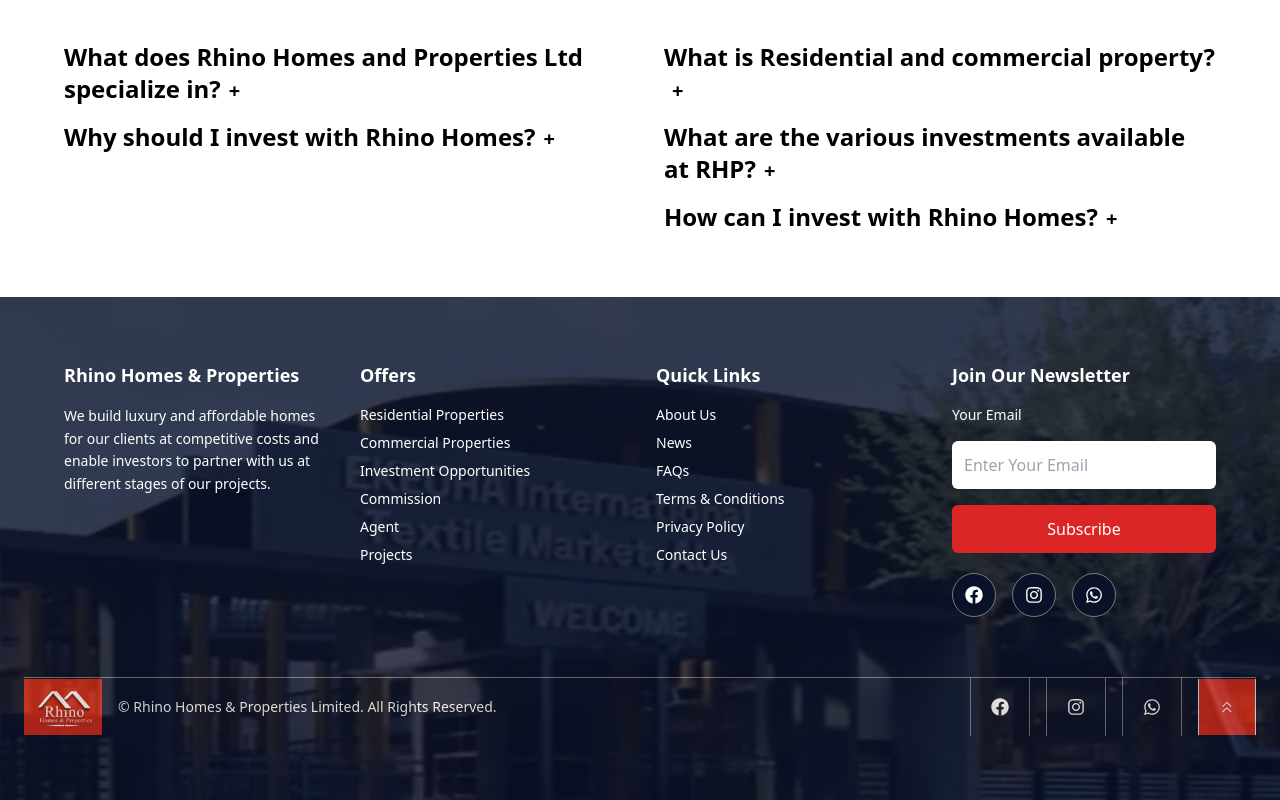
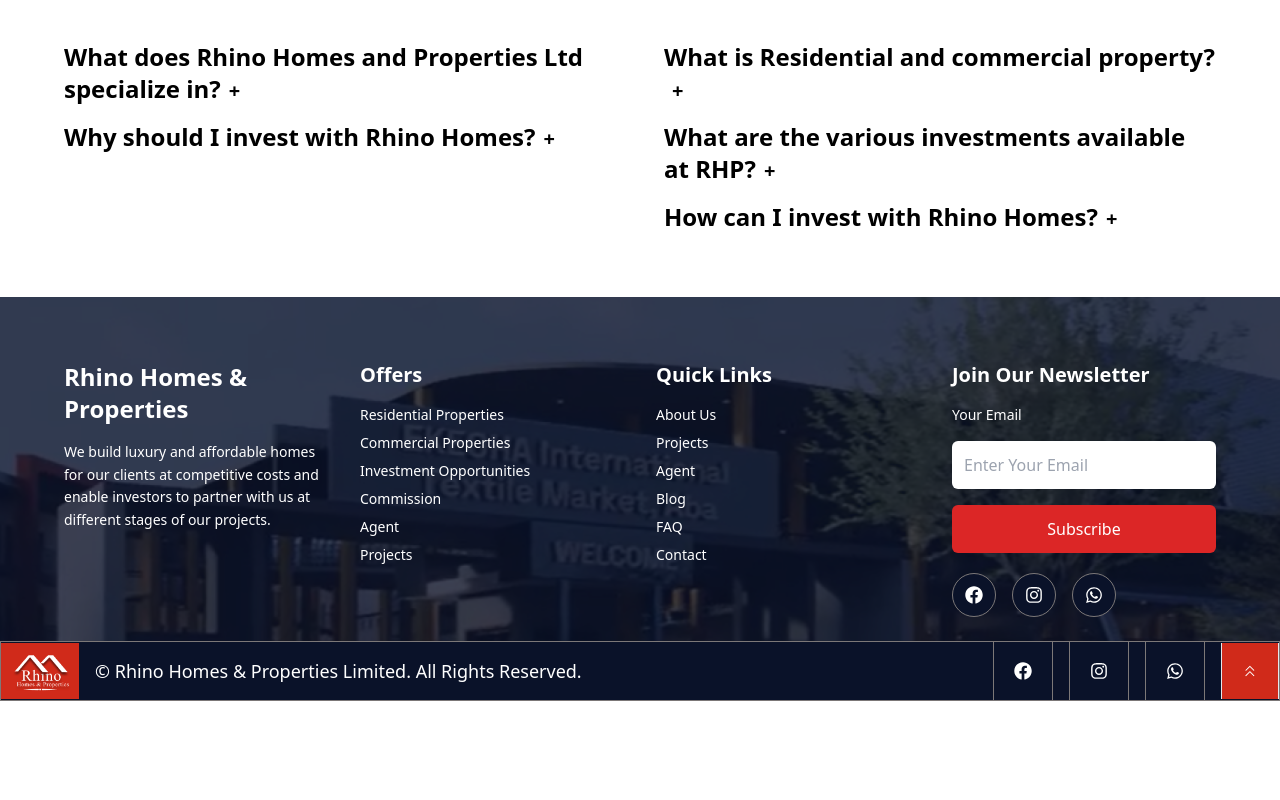
Before and after one commit to Ritephase1/rhp-website-fe, a Next.js app: page /faq in a window 1280 px wide. Shown: the part 854-1654 px from the top of the page. After the commit the page ends 1555 px from the top, so only its background shows below. Built offline with nearby package versions, Linux system fonts and the light colour scheme.

Commit message:
fix the footer a bit

```diff
--- a/src/app/page.js
+++ b/src/app/page.js
@@ -75,7 +75,7 @@
     <div>
       {/* <Navigation /> */}
       <Hero />
-      <Projects properties={bookedProperties} />
+      {/* <Projects properties={bookedProperties} /> */}
       <MissionVision />
       {/* <Team /> */}
       <AboutUs imageUrl="/images/about.png" />
--- a/src/components/Footer.js
+++ b/src/components/Footer.js
@@ -1,5 +1,6 @@
 import React from "react";
 import { FaFacebook, FaInstagram, FaWhatsapp } from "react-icons/fa";
+import Link from "next/link"; // Import Link from next/link
 
 export default function Footer() {
   return (
@@ -25,8 +26,10 @@
       <div className="grid grid-cols-1 md:grid-cols-2 lg:grid-cols-4 gap-8 max-w-6xl mx-auto relative">
         {/* First Grid Layout */}
         <div>
-          <h3 className="font-bold text-lg mb-4">Rhino Homes & Properties</h3>
-          <p className="text-sm leading-relaxed">
+          <h3 className="font-bold md:text-2xl text-lg mb-4">
+            Rhino Homes & Properties
+          </h3>
+          <p className="text-sm md:text-md leading-relaxed">
             We build luxury and affordable homes for our clients at competitive
             costs and enable investors to partner with us at different stages of
             our projects.
@@ -35,8 +38,8 @@
 
         {/* Second Grid Layout */}
         <div>
-          <h3 className="font-bold text-lg mb-4">Offers</h3>
-          <ul className="text-sm space-y-2">
+          <h3 className="font-bold text-lg mb-4 md:text-xl ">Offers</h3>
+          <ul className="text-sm  space-y-2">
             <li>Residential Properties</li>
             <li>Commercial Properties</li>
             <li>Investment Opportunities</li>
@@ -48,20 +51,52 @@
 
         {/* Third Grid Layout */}
         <div>
-          <h3 className="font-bold text-lg mb-4">Quick Links</h3>
+          <h3 className="font-bold text-lg mb-4 md:text-xl ">Quick Links</h3>
           <ul className="text-sm space-y-2">
-            <li>About Us</li>
+            {/* <li>About Us</li>
             <li>News</li>
             <li>FAQs</li>
             <li>Terms & Conditions</li>
             <li>Privacy Policy</li>
-            <li>Contact Us</li>
+            <li>Contact Us</li> */}
+            <li>
+              <Link href="/about" className="text-white">
+                About Us
+              </Link>
+            </li>
+            <li>
+              <Link href="#projects" className="text-white">
+                Projects
+              </Link>
+            </li>
+            <li>
+              <Link href="#agent" className="text-white">
+                Agent
+              </Link>
+            </li>
+            <li>
+              <Link href="#blog" className="text-white">
+                Blog
+              </Link>
+            </li>
+            <li>
+              <Link href="/faq" className="text-white">
+                FAQ
+              </Link>
+            </li>
+            <li>
+              <Link href="#contact" className="text-white">
+                Contact
+              </Link>
+            </li>
           </ul>
         </div>
 
         {/* Fourth Grid Layout */}
         <div>
-          <h3 className="font-bold text-lg mb-4">Join Our Newsletter</h3>
+          <h3 className="md:text-xl  font-bold text-lg mb-4">
+            Join Our Newsletter
+          </h3>
           <p className="text-sm mb-4">Your Email</p>
           <div className="flex flex-col space-y-4">
             <input
@@ -88,13 +123,13 @@
       </div>
 
       {/* Footer Bottom */}
-      <div className="bg-[#0A1229] border-t border-[#7C7878] text-white mt-10 flex flex-col md:flex-row md:justify-between items-center ">
+      <div className="bg-[#0A1229]  border border-t border-[#7C7878] text-white mt-10 flex flex-col md:flex-row md:justify-between items-center absolute bottom-0 left-0 w-full">
         {/* Logo and Rights */}
         <div className="flex items-center space-x-4">
           <div className="bg-[#D02A1A] p-2">
             <img src="/icons/white_logo.png" alt="logo" className="w-35 h-10" />
           </div>
-          <p className="text-sm text-center md:text-left">
+          <p className="text-sm md:text-lg text-center md:text-left">
             © Rhino Homes & Properties Limited. All Rights Reserved.
           </p>
         </div>
```
